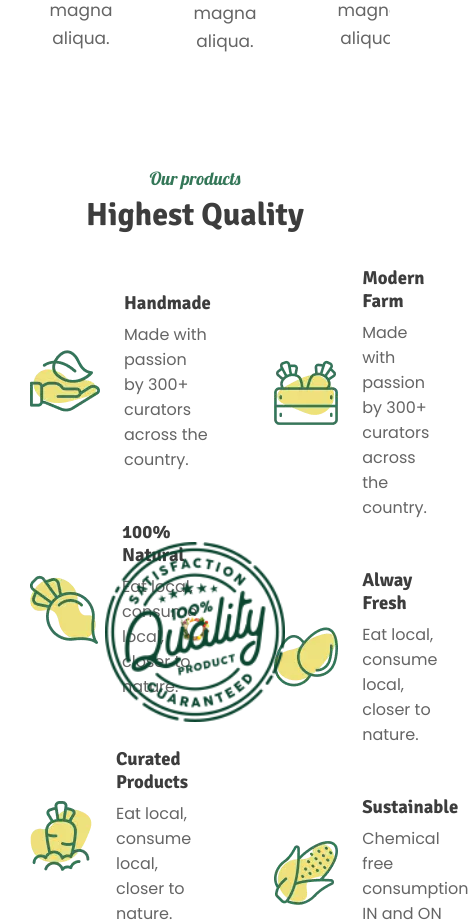
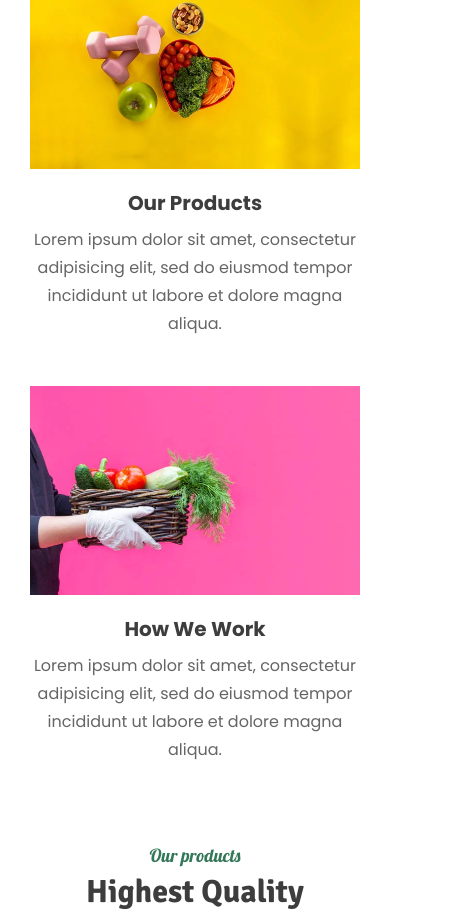
Before and after one commit to nihal-01/agritech-frontend, a React (Create React App) app: page /about in a window 390 px wide. Shown: the part 770-1692 px from the top of the page, 469 px wide, since content can reach past the window. Built offline with nearby package versions, Linux system fonts and the light colour scheme; no server answers; a web font is replaced by a local one.

Commit message:
about and contact responsiveness added

```diff
--- a/src/components/customer/BlankSpace/BlankSpace.jsx
+++ b/src/components/customer/BlankSpace/BlankSpace.jsx
@@ -1,9 +1,9 @@
-import React from "react";
+import React from 'react';
 
-import "./BlankSpace.scss";
+import './BlankSpace.scss';
 
 function BlankSpace() {
-  return <div className="blank__space"></div>;
+    return <div className='blank__space'></div>;
 }
 
 export default BlankSpace;
--- a/src/components/customer/BlankSpace/BlankSpace.scss
+++ b/src/components/customer/BlankSpace/BlankSpace.scss
@@ -1,15 +1,9 @@
 .blank__space {
-  margin-top: 4.5em;
+    margin-top: 4.5em;
 }
 
 @media (max-width: 1024px) {
-  .blank__space {
-    margin-top: 3em;
-  }
+    .blank__space {
+        margin-top: 3em;
+    }
 }
-
-@media (max-width: 768px) {
-  .blank__space {
-    margin-top: 2em;
-  }
-}
--- a/src/components/customer/Hero/Hero.scss
+++ b/src/components/customer/Hero/Hero.scss
@@ -153,12 +153,12 @@
       padding: 0px 15px;
 
       h2 {
-        font-size: 29px;
-        line-height: 29px;
+        font-size: 30px;
+        line-height: 30px;
       }
 
       p {
-        font-size: 18px;
+        font-size: 15px;
       }
 
       a {
--- a/src/pages/customer/AboutPage/AboutPage.scss
+++ b/src/pages/customer/AboutPage/AboutPage.scss
@@ -116,3 +116,70 @@
         }
     }
 }
+
+@media (max-width: 1280px) {
+    .aboutPage {
+        &__features {
+            &__list {
+                display: grid;
+                grid-template-columns: repeat(2, 1fr);
+
+                &__middle {
+                    display: none;
+                }
+            }
+        }
+    }
+}
+
+@media (max-width: 1024px) {
+    .aboutPage {
+        &__blog {
+            display: grid;
+            grid-template-columns: repeat(2, 1fr);
+        }
+
+        &__features {
+            text-align: center;
+
+            &__list {
+                display: block;
+
+                &__item {
+                    display: grid;
+
+                    img {
+                        margin: 0 auto;
+                    }
+                }
+            }
+        }
+    }
+}
+
+@media (max-width: 768px) {
+    .aboutPage {
+        &__blog {
+            display: block;
+
+            &__item {
+                margin-bottom: 3em;
+
+                a {
+                    h3 {
+                        font-size: 20px;
+                        margin-top: 0.6em;
+                    }
+                }
+
+                p {
+                    font-size: 16px;
+                }
+            }
+        }
+
+        &__features {
+            margin-top: 5em;
+        }
+    }
+}
--- a/src/pages/customer/ContactPage/ContactPage.jsx
+++ b/src/pages/customer/ContactPage/ContactPage.jsx
@@ -40,7 +40,7 @@ function ContactPage() {
                                 info@example.com
                             </p>
                         </div>
-                        <div>
+                        <div className='contactPage__main__info__right'>
                             <h3>OUR BUSINESS HOURS</h3>
                             <p>
                                 Monday - Friday: <br />
--- a/src/pages/customer/ContactPage/ContactPage.scss
+++ b/src/pages/customer/ContactPage/ContactPage.scss
@@ -6,7 +6,7 @@
     gap: 5em;
 
     &__img {
-        width: 75%;
+        width: 100%;
 
         img {
             width: 100%;
@@ -104,3 +104,54 @@
         }
     }
 }
+
+@media (max-width: 1280px) {
+    .contactPage {
+        display: block;
+
+        &__img {
+            text-align: center;
+
+            img {
+                width: auto;
+                max-width: 100%;
+            }
+        }
+
+        &__main {
+            margin-top: 1em;
+        }
+    }
+}
+
+@media (max-width: 768px) {
+    .contactPage {
+        &__main {
+            &__desc {
+                font-size: 16px;
+            }
+
+            &__info {
+                display: block;
+
+                h3 {
+                    font-size: 17px;
+                }
+
+                p {
+                    font-size: 15px;
+                }
+
+                &__left {
+                    width: 100%;
+                }
+
+                &__right {
+                    h3 {
+                        margin-top: 1.5em;
+                    }
+                }
+            }
+        }
+    }
+}
```
